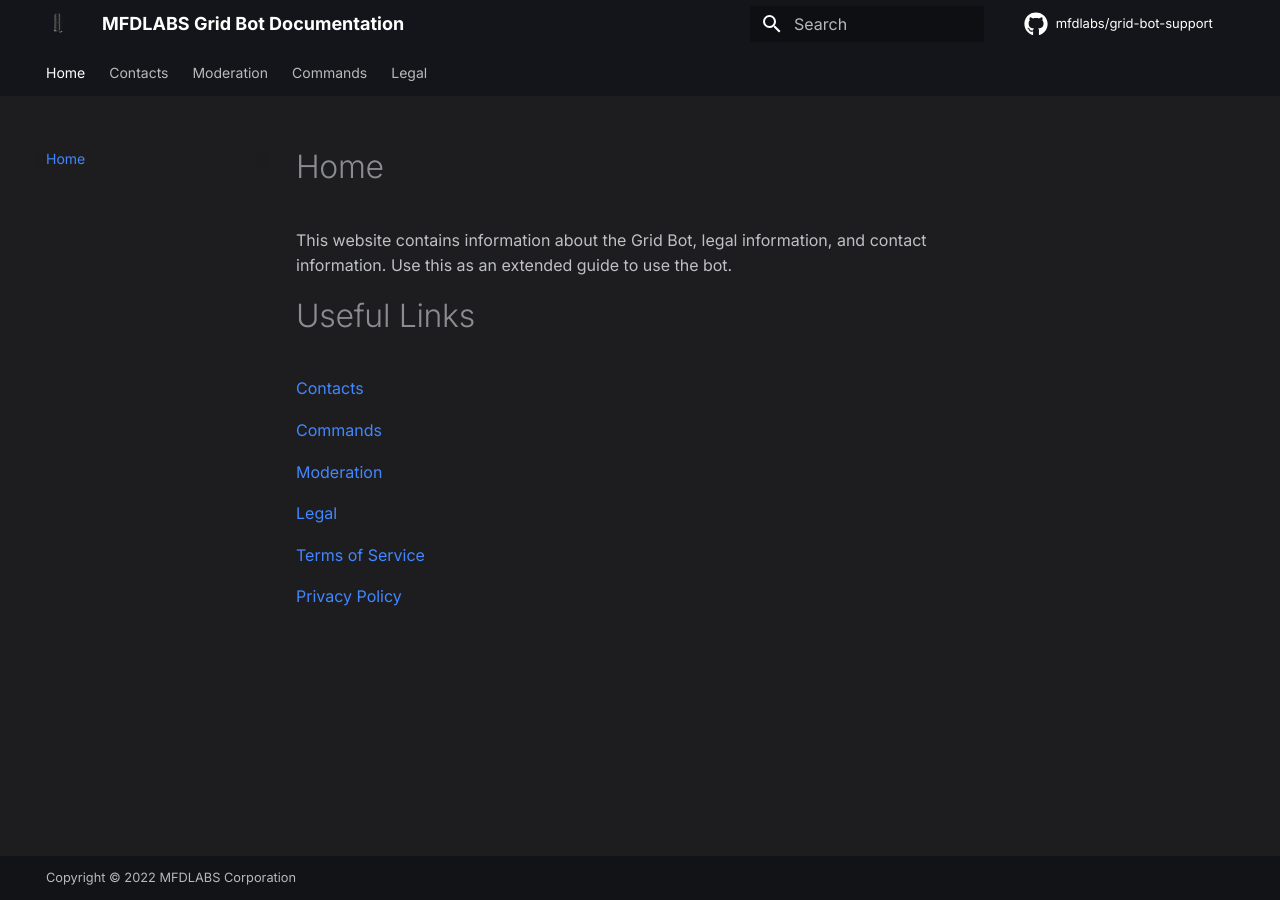
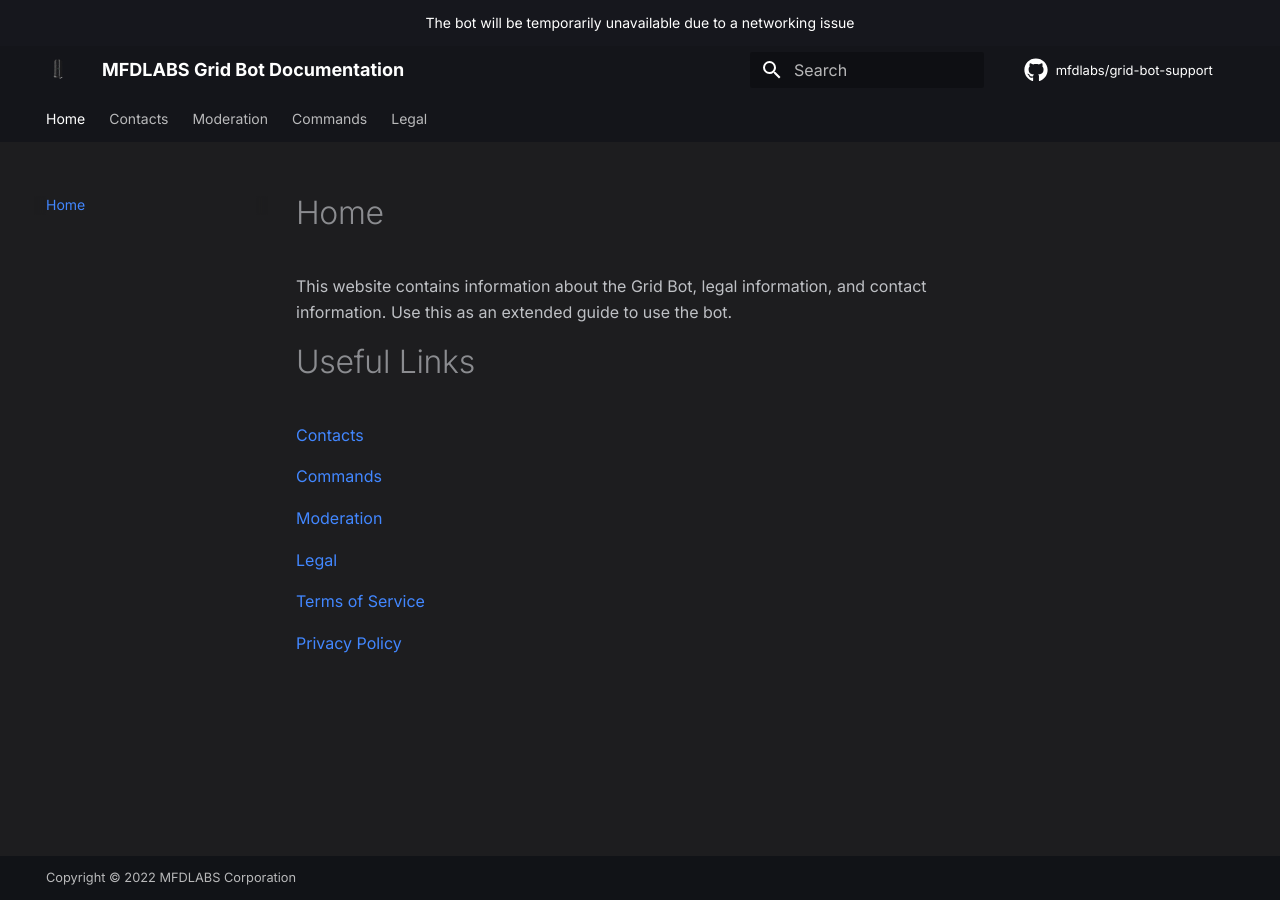
Before and after one commit to mfdlabs/grid-bot-support, an MkDocs documentation site: the page built from docs/index.md, in a window 1280 px wide. Built offline with MkDocs 1.6.1 and Material for MkDocs 9.7.7, drawn with Linux system fonts in a browser that asks for light colours; comment, search, counter and statistics services are not loaded.

Commit message:
Update main.html
Announcement banner

```diff
--- a/docs/overrides/main.html
+++ b/docs/overrides/main.html
@@ -11,3 +11,10 @@
     <meta property="robots" content="index, follow" />
   {% endif %}
 {% endblock %}
+
+{% block announce %}
+ <div align="center">
+   The bot will be temporarily unavailable
+   due to a networking issue
+ </div>
+{% endblock %}
```
